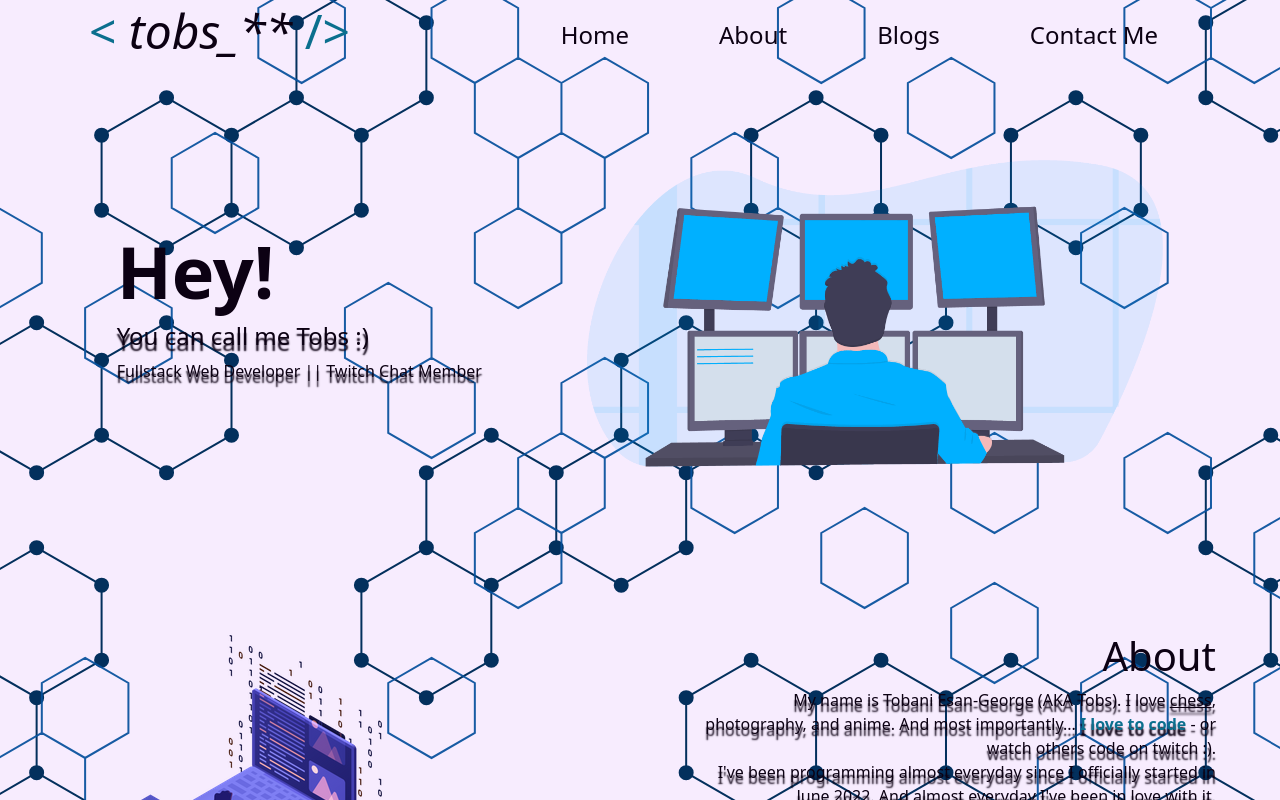
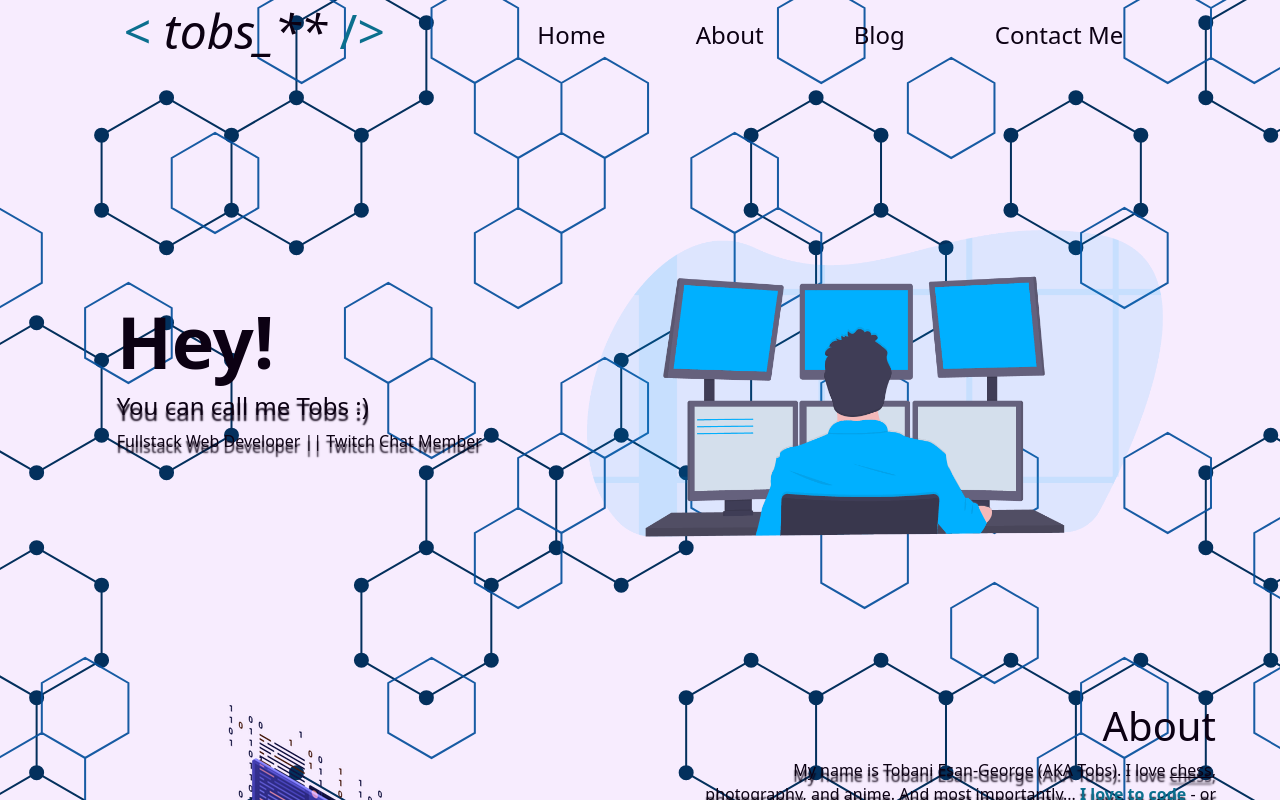
Before and after one commit to Tobshub/my-blog, a React (Vite) app in the folder client/: page / in a window 1280 px wide. Built offline with nearby package versions, Linux system fonts and the light colour scheme; what @trpc/react-query would draw is missing.

Commit message:
position: fixed -> sticky

```diff
--- a/client/src/components/ui/navbar.tsx
+++ b/client/src/components/ui/navbar.tsx
@@ -33,7 +33,7 @@ export default function PageNavBar() {
     <header
       className={`d-flex w-100 align-items-center justify-content-around`}
       style={{
-        position: "fixed",
+        position: "sticky",
         top: 0,
         left: 0,
         width: "100dvw",
@@ -53,7 +53,7 @@ export default function PageNavBar() {
         <ul className="navbar-nav flex-row  gap-4 fs-4 font-weight-bold">
           <NavItem to="/">Home</NavItem>
           <NavItem to="/#about">About</NavItem>
-          <NavItem to="/blogs">Blogs</NavItem>
+          <NavItem to="/blog">Blog</NavItem>
           <NavItem to="/#contact-me">Contact Me</NavItem>
         </ul>
       </nav>
```
